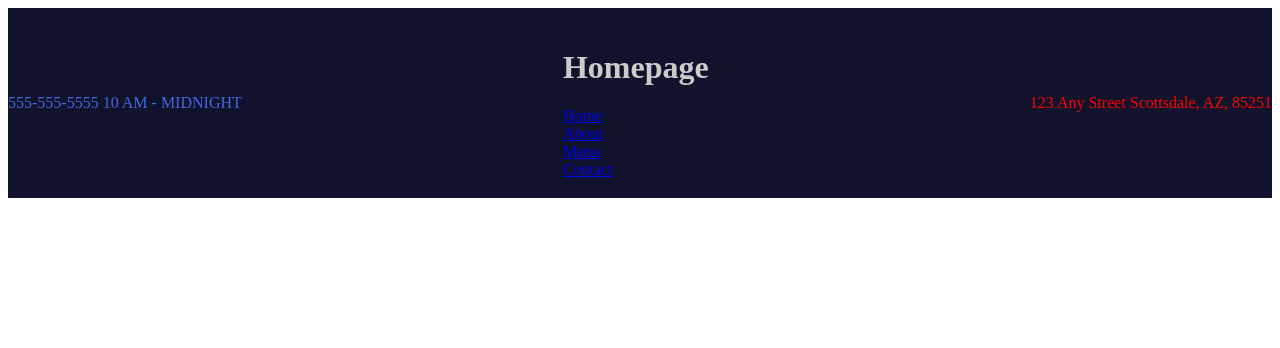
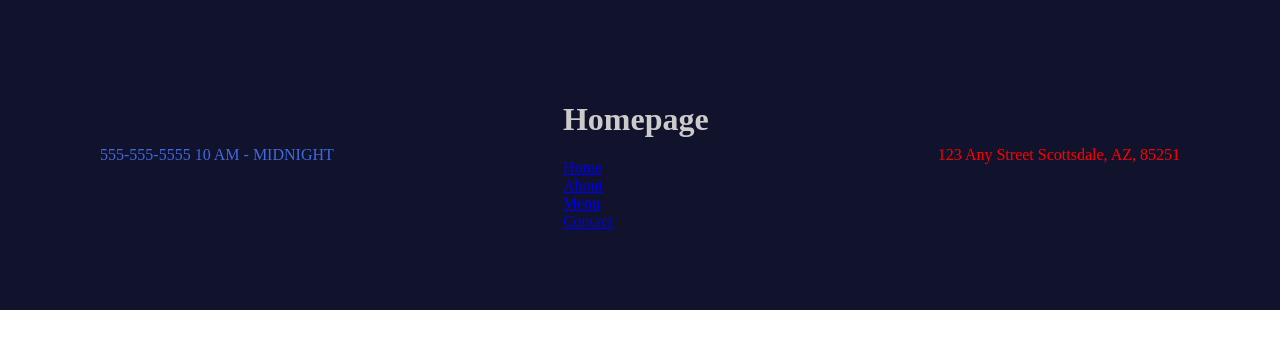
Before and after one commit to Hayden-Neilson/Bottega-Review-for-Cedit-hours-, a plain HTML site: page Html/index.html in a window 1280 px wide. Drawn offline with Linux system fonts and the light colour scheme.

Commit message:
margin and padding

```diff
--- a/Html/style.css
+++ b/Html/style.css
@@ -1,3 +1,8 @@
+body {
+    margin: 0px;
+}
+
+
 .navigation-wrapper {
     height: 190px;
     background-color: #11122b;
@@ -5,6 +10,7 @@
     display: flex;
     justify-content: space-between;
     align-items: center;
+    padding: 60px 100px;
 
 }
 
```
